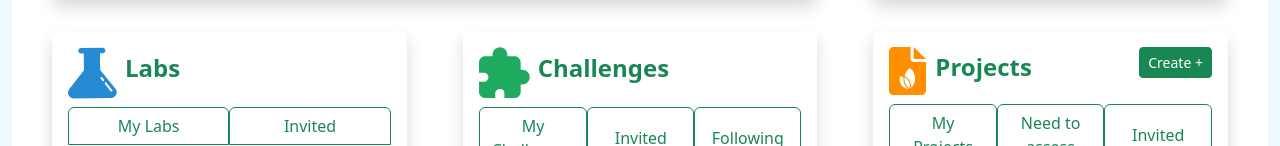
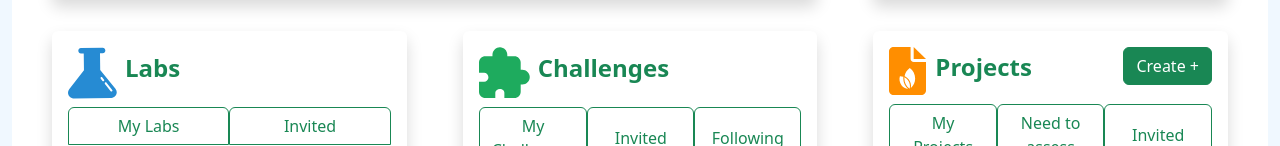
Before and after one commit to SeemaMistry/Frontend-Developer-Challenge-3-Dashboard-and-Project-Creation, a React (Create React App) app in the folder prepr-dashboard/: page /dashboard in a window 1280 px wide. Shown: the part 1329-1475 px from the top of the page. Built offline with nearby package versions, Linux system fonts and the light colour scheme.

Commit message:
feat: add Link to redirect users to /create/project page for Create project button

```diff
--- a/prepr-dashboard/src/components/StudentCourseWork.js
+++ b/prepr-dashboard/src/components/StudentCourseWork.js
@@ -1,4 +1,5 @@
 import React, {useState} from 'react'
+import {Link} from 'react-router-dom'
 import iconYellowBadge from '../assets/iconYellowBadge.png'
 import CardTitle from './CardTitle'
 import RedirectButton from './RedirectButton'
@@ -8,7 +9,7 @@ import challengeIcon from '../assets/challenge_icon.svg'
 import projectIcon from '../assets/project_icon.svg'
 
 const StudentCourseWork = ({boxContent}) => {
-    const {isButton, categoryTitle, tabs} = boxContent // destructure prop
+    const {isButton, buttonUrl, categoryTitle, tabs} = boxContent // destructure prop
     const icon = categoryTitle === 'Labs' ? labIcon :
         categoryTitle === 'Challenges' ? challengeIcon : projectIcon
 
@@ -30,7 +31,14 @@ const StudentCourseWork = ({boxContent}) => {
                 <CardTitle title={categoryTitle} color='text-success'/>
                 </div>
             </div>
-            {isButton ? <div className=''><RedirectButton label='Create +'/></div> : <></>}
+            {isButton ?
+                <div className=''>
+                    <button className='btn btn-success'>
+                        <Link style={{textDecoration: 'none', color: 'white'}} to={buttonUrl}>Create +</Link>
+                    </button>
+                </div>
+                : <></>
+            }
         </div>
 
         {/* buttons + content */}
```
